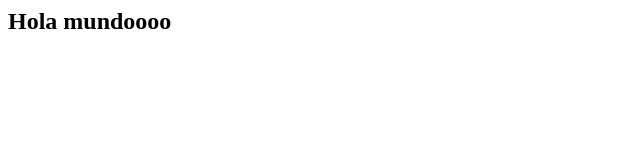
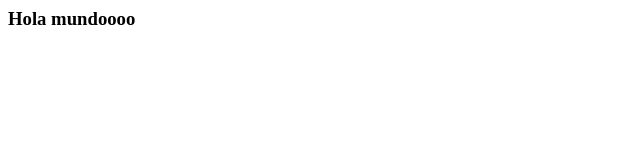
Before and after one commit to a25andermc/2025-PPS-a25andermc, a plain HTML site: page index.html in a window 1280 px wide. Shown: the whole page, without its empty margins (0-640 px from the left). Drawn offline with Linux system fonts and the light colour scheme.

Commit message:
Cambiando en devA

```diff
--- a/index.html
+++ b/index.html
@@ -1 +1 @@
-<h2> Hola mundoooo </h2>
+<h3> Hola mundoooo </h3>
```
